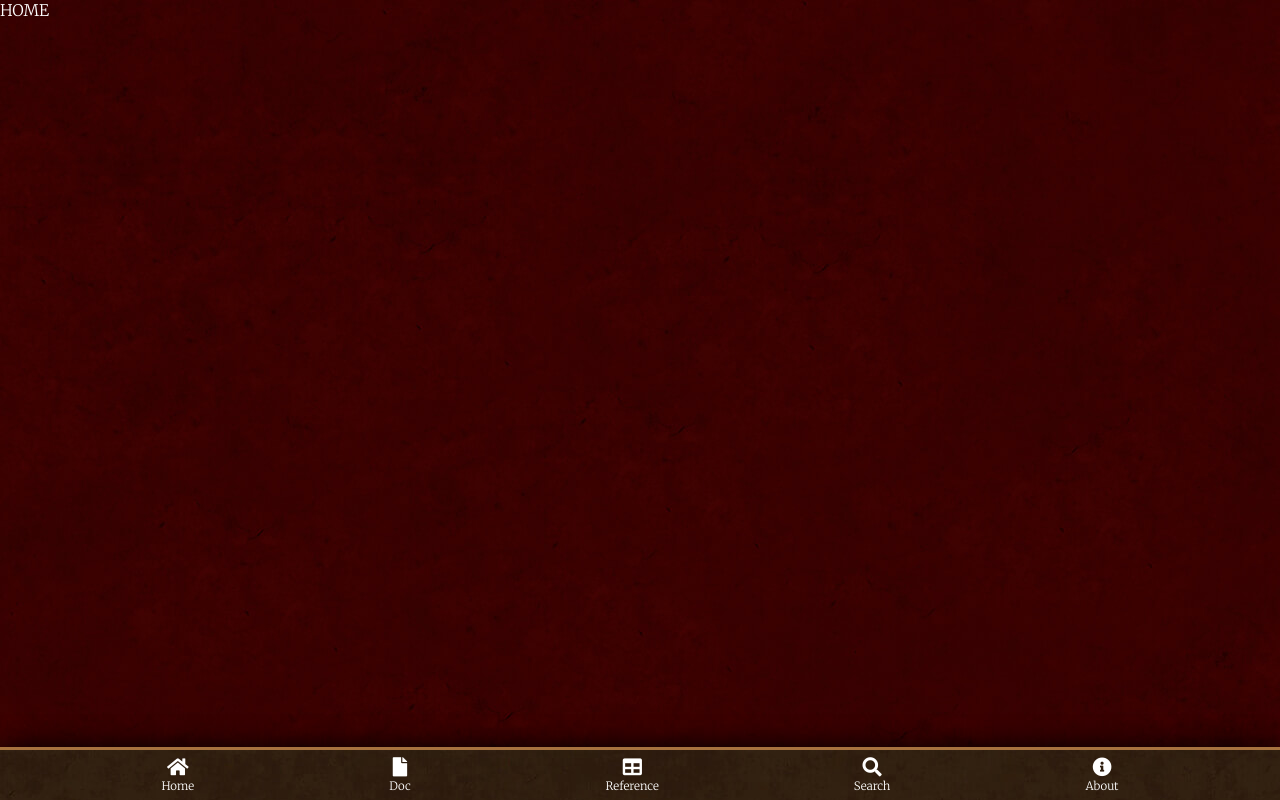
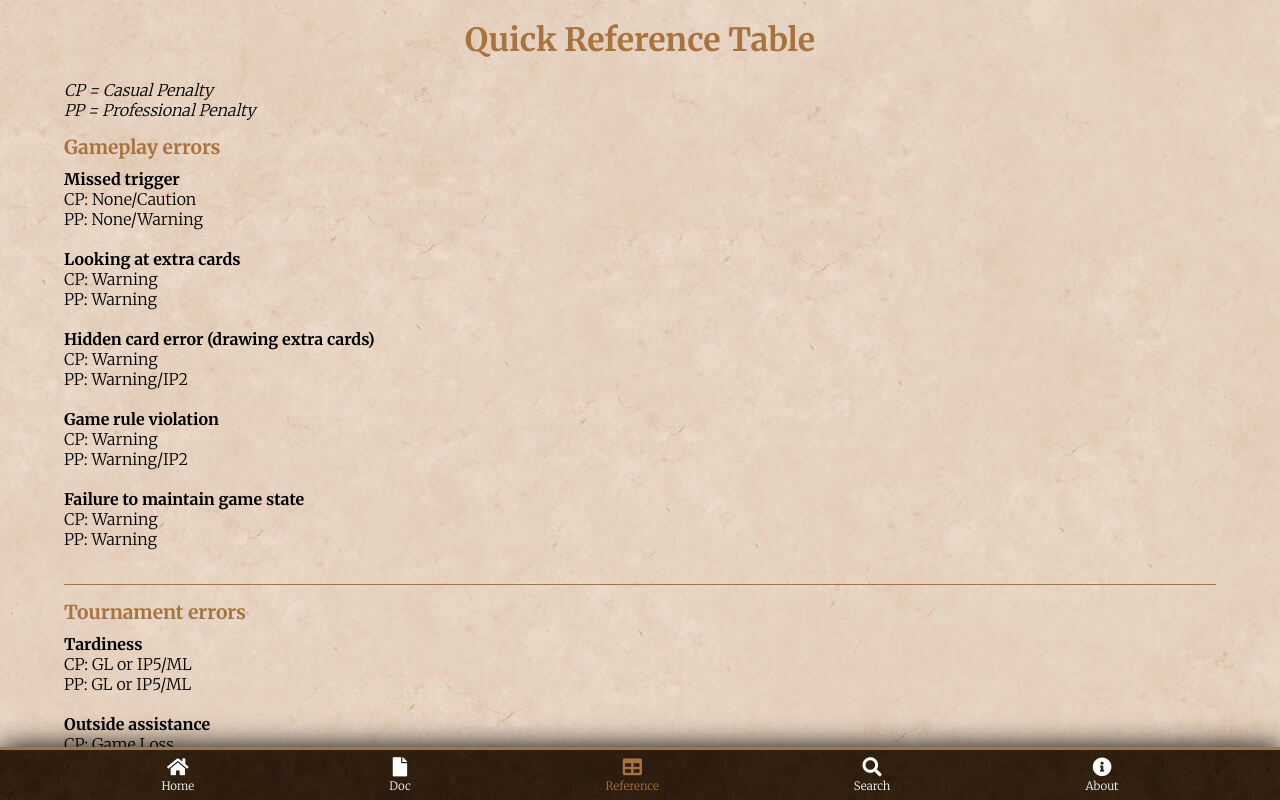
Before and after one commit to federicodonner/fabdocs, a React (Create React App) app: page /Reference in a window 1280 px wide. Built offline with nearby package versions, Linux system fonts and the light colour scheme.

Commit message:
build(reference): implement quick reference section

```diff
--- a/src/App.css
+++ b/src/App.css
@@ -120,6 +120,42 @@ a:active {
   font-style: italic;
 }
 
+.reference {
+  background-image: url("./images/paper.jpg");
+}
+
+.penaltyCodeReference {
+  font-style: italic;
+}
+
+.quickReferenceContainer {
+  width: 90vw;
+  margin-left: auto;
+  margin-right: auto;
+}
+
+.quickReferenceSection {
+  margin-top: 15px;
+  margin-bottom: 15px;
+  padding-bottom: 15px;
+  border-bottom: 1px solid #a7733f;
+}
+
+.quickReferenceTitle {
+  font-size: 1.2em;
+  font-weight: 600;
+  color: #a7733f;
+  margin-bottom: 10px;
+}
+
+.quickReferenceInfraction {
+  margin-bottom: 20px;
+}
+
+.quickReferenceInfractionName {
+  font-weight: 600;
+}
+
 .search {
   background-image: url("./images/paper.jpg");
 }
--- a/src/Footer.js
+++ b/src/Footer.js
@@ -25,7 +25,7 @@ export default function Footer() {
           </div>
         </NavLink>
         <NavLink
-          to="/table"
+          to="/reference"
           className="footerElement"
           activeClassName="selectedButton"
         >
--- a/src/Reference.js
+++ b/src/Reference.js
@@ -1,3 +1,33 @@
-export default function Home() {
-  return <div className="mainRoute home">HOME</div>;
+import quickReferenceTable from "./data/quickReferenceTable";
+export default function Reference() {
+  return (
+    <div className="mainRoute reference">
+      <div className="title">Quick Reference Table</div>
+      <div className="quickReferenceContainer">
+        <div className="penaltyCodeReference">CP = Casual Penalty</div>
+        <div className="penaltyCodeReference">PP = Professional Penalty</div>
+        {quickReferenceTable.map((section, index) => {
+          return (
+            <div key={index} className="quickReferenceSection">
+              <div className="quickReferenceTitle">{section.category}</div>
+              {section.content.map((infraction, infractionIndex) => {
+                return (
+                  <div
+                    className="quickReferenceInfraction"
+                    key={infractionIndex}
+                  >
+                    <div className="quickReferenceInfractionName">
+                      {infraction.infraction}
+                    </div>
+                    <div>CP: {infraction.casual}</div>
+                    <div>PP: {infraction.professional}</div>
+                  </div>
+                );
+              })}
+            </div>
+          );
+        })}
+      </div>
+    </div>
+  );
 }
--- /dev/null
+++ b/src/data/quickReferenceTable.js
@@ -0,0 +1,153 @@
+const quickReferenceTable = [
+  {
+    category: "Gameplay errors",
+    content: [
+      {
+        infraction: "Missed trigger",
+        casual: "None/Caution",
+        professional: "None/Warning",
+      },
+      {
+        infraction: "Looking at extra cards",
+        casual: "Warning",
+        professional: "Warning",
+      },
+      {
+        infraction: "Hidden card error (drawing extra cards)",
+        casual: "Warning",
+        professional: "Warning/IP2",
+      },
+      {
+        infraction: "Game rule violation",
+        casual: "Warning",
+        professional: "Warning/IP2",
+      },
+      {
+        infraction: "Failure to maintain game state",
+        casual: "Warning",
+        professional: "Warning",
+      },
+    ],
+  },
+  {
+    category: "Tournament errors",
+    content: [
+      {
+        infraction: "Tardiness",
+        casual: "GL or IP5/ML",
+        professional: "GL or IP5/ML",
+      },
+      {
+        infraction: "Outside assistance	",
+        casual: "Game Loss	",
+        professional: "Match Loss",
+      },
+      {
+        infraction: "Slow play	",
+        casual: "Caution",
+        professional: "Warning",
+      },
+      {
+        infraction: "Decklist error	",
+        casual: "IP2",
+        professional: "IP2",
+      },
+      {
+        infraction: "",
+        casual: "",
+        professional: "",
+      },
+      {
+        infraction: "Presenting an illegal deck	",
+        casual: "Warning",
+        professional: "IP5/ML",
+      },
+      {
+        infraction: "Limited procedure violation	",
+        casual: "Caution/Warning/GL	",
+        professional: "Warning/IP2/DQ",
+      },
+      {
+        infraction: "Communication policy violation	",
+        casual: "Warning",
+        professional: "Warning",
+      },
+      {
+        infraction: "Marked cards	",
+        casual: "Caution/Match Loss	",
+        professional: "Warning/DQ",
+      },
+      {
+        infraction: "Insufficient shuffling	",
+        casual: "Caution/DQ	",
+        professional: "Warning/DQ",
+      },
+      {
+        infraction: "Improper shuffling	",
+        casual: "Warning	",
+        professional: "IP5",
+      },
+    ],
+  },
+  {
+    category: "Unsporting Conduct",
+    content: [
+      {
+        infraction: "Minor",
+        casual: "Warning",
+        professional: "Warning",
+      },
+      {
+        infraction: "Major",
+        casual: "Match Loss/DQ	",
+        professional: "Disqualification",
+      },
+      {
+        infraction: "Improperly determining a winner	",
+        casual: "Match Loss	",
+        professional: "Disqualification",
+      },
+      {
+        infraction: "Bribery & Wagering	",
+        casual: "Match Loss	",
+        professional: "Disqualification",
+      },
+      {
+        infraction: "Aggressive behavior	",
+        casual: "ML/DQ	",
+        professional: "ML/DQ	",
+      },
+      {
+        infraction: "Theft",
+        casual: "Disqualification",
+        professional: "Disqualification",
+      },
+      {
+        infraction: "Stalling",
+        casual: "Disqualification",
+        professional: "Disqualification",
+      },
+      {
+        infraction: "Cheating",
+        casual: "Disqualification",
+        professional: "Disqualification",
+      },
+      {
+        infraction: "Asking for a Concession	",
+        casual: "Match Loss next round/DQ	",
+        professional: "Match Loss next round/DQ	",
+      },
+      {
+        infraction: "Rules Sharking (minor)	",
+        casual: "Caution",
+        professional: "Warning/DQ",
+      },
+      {
+        infraction: "Rules Sharking (major)	",
+        casual: "Caution",
+        professional: "Warning/DQ",
+      },
+    ],
+  },
+];
+export default quickReferenceTable;
```
